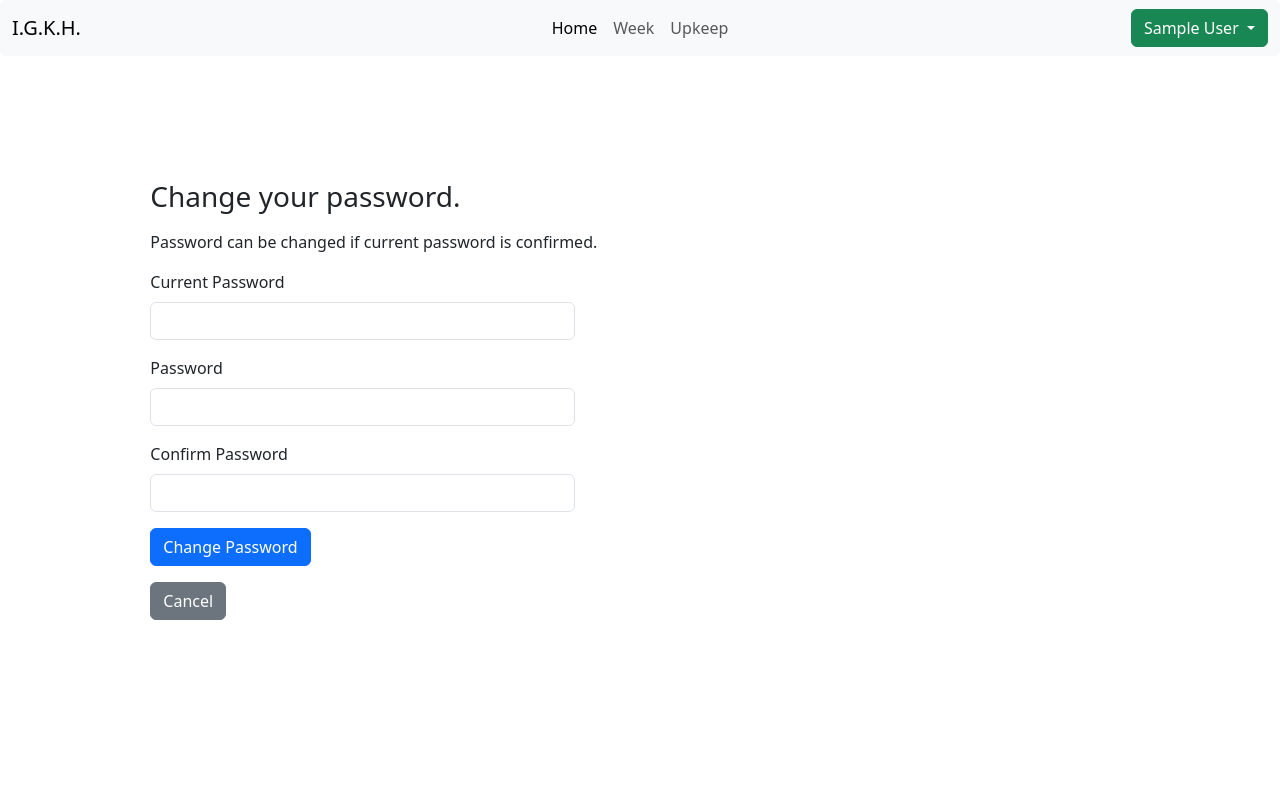
After one commit to YeTengji/project, a Flask app: page /change-password in a window 1280 px wide. The commit adds this page. Run offline with Flask 3, Linux system fonts and the light colour scheme; the visitor is signed in with stand-in values (Sample User, id 1).

Commit message:
feat: implement reset password and change password routes.

```diff
--- a/app.py
+++ b/app.py
@@ -9,8 +9,8 @@ from flask_wtf import CSRFProtect
 from sqlalchemy import select, or_, func
 from sqlalchemy.exc import SQLAlchemyError
 
-from models import db, User, UserTheme, ResetCode
-from forms import ForgotPasswordForm, LoginForm, ResetPasswordForm, SignUpForm, UserProfileForm, VerifyPasswordResetCodeForm
+from models import db, PreviousPassword, ResetCode, User, UserTheme
+from forms import ChangePasswordForm, ForgotPasswordForm, LoginForm, ResetPasswordForm, SignUpForm, UserProfileForm, VerifyPasswordResetCodeForm
 from context import inject_user_profile_form
 from helpers import generate_secure_code
 
@@ -198,7 +198,22 @@ def reset_password():
     if request.method == 'POST':
         if reset_password_form.validate_on_submit():
             user = db.session.get(User, user_id)
+
+            if user.has_used_password(reset_password_form.password.data):
+                flash('This password has been used in the past. Please create a different password.', 'danger')
+                return render_template('reset_password.html', reset_password_form=reset_password_form)
+
+            db.session.add(PreviousPassword(
+                user_id=user.id,
+                previous_password=user.password,
+                change_date=datetime.now(timezone.utc)
+            ))
             user.password = generate_password_hash(reset_password_form.password.data)
+            db.session.commit()
+            db.session.refresh(user)
+            if len(user.previous_passwords) > 5:
+                for p in sorted(user.previous_passwords, key=lambda p: p.change_date)[:-5]:
+                    db.session.delete(p)
             db.session.commit()
 
             session.pop('code_verified_user_id', None)
@@ -249,31 +264,67 @@ def dashboard():
 @app.route('/user-profile', methods=['GET', 'POST'])
 @login_required
 def user_profile():
-    form = UserProfileForm()
+    user_profile_form = UserProfileForm()
 
-    if form.validate_on_submit():
+    if user_profile_form.validate_on_submit():
 
         unchanged = (
-            form.first_name.data == current_user.first_name and
-            form.last_name.data == current_user.last_name and
-            form.username.data == current_user.username and
-            form.email.data == current_user.email
+            user_profile_form.first_name.data == current_user.first_name and
+            user_profile_form.last_name.data == current_user.last_name and
+            user_profile_form.username.data == current_user.username and
+            user_profile_form.email.data == current_user.email
         )
 
         if unchanged:
             flash("No changes detected.", "info")
             return redirect(url_for('dashboard'))
 
-        current_user.first_name = form.first_name.data
-        current_user.last_name = form.last_name.data
-        current_user.username = form.username.data
-        current_user.email = form.email.data
+        current_user.first_name = user_profile_form.first_name.data
+        current_user.last_name = user_profile_form.last_name.data
+        current_user.username = user_profile_form.username.data
+        current_user.email = user_profile_form.email.data
         db.session.commit()
 
         flash("Profile updated!", "success")
         return redirect(url_for('dashboard'))
 
-    return render_template('dashboard.html', user_profile_form=form, show_user_profile_modal=True)
+    return render_template('dashboard.html', user_profile_form=user_profile_form, show_user_profile_modal=True)
+
+@app.route('/change-password', methods=['GET', 'POST'])
+@login_required
+def change_password():
+    change_password_form = ChangePasswordForm()
+
+    if change_password_form.validate_on_submit():
+        user = current_user
+        if not check_password_hash(user.password, change_password_form.current_password.data):
+            flash('Incorrect current password.', 'danger')
+            return render_template('change_password.html', change_password_form=change_password_form)
+
+        if user.has_used_password(change_password_form.password.data):
+            flash('Please choose a different password.', 'danger')
+            change_password_form.password.data = ''
+            change_password_form.confirm_password.data = ''
+            return render_template('change_password.html', change_password_form=change_password_form)
+
+        db.session.add(PreviousPassword(
+            user_id=user.id,
+            previous_password=user.password,
+            change_date=datetime.now(timezone.utc)
+        ))
+
+        user.password = generate_password_hash(change_password_form.password.data)
+        db.session.commit()
+        db.session.refresh(user)
+        if len(user.previous_passwords) > 5:
+            for p in sorted(user.previous_passwords, key=lambda p: p.change_date)[:-5]:
+                db.session.delete(p)
+        db.session.commit()
+
+        flash('Password changed successfully.', 'success')
+        return redirect(url_for('dashboard'))
+
+    return render_template('change_password.html', change_password_form=change_password_form)
 
 
 
--- a/forms.py
+++ b/forms.py
@@ -86,3 +86,8 @@ class ResetPasswordForm(FlaskForm):
         EqualTo('password', message='Passwords must match')
         ])
     submit = SubmitField('Reset Password')
+
+class ChangePasswordForm(ResetPasswordForm):
+    form_type = HiddenField('Form Type', default='change-password')
+    current_password = PasswordField('Current Password', validators=[DataRequired()])
+    submit = SubmitField('Change Password')
--- a/models.py
+++ b/models.py
@@ -1,4 +1,6 @@
 from datetime import datetime, timezone
+from typing import List
+from werkzeug.security import check_password_hash
 from flask_login import UserMixin
 from flask_sqlalchemy import SQLAlchemy
 from sqlalchemy import String, DateTime, ForeignKey
@@ -22,6 +24,11 @@ class User(db.Model, UserMixin):
     update_date: Mapped[datetime] = mapped_column(DateTime(timezone=True), default=lambda: datetime.now(timezone.utc), onupdate=lambda: datetime.now(timezone.utc))
     theme = relationship('UserTheme', back_populates='user', cascade='all, delete-orphan', uselist=False)
     reset_codes = relationship('ResetCode', back_populates='user', cascade='all, delete-orphan')
+    previous_passwords: Mapped[List['PreviousPassword']] = relationship(back_populates='user', cascade='all, delete-orphan')
+
+    def has_used_password(self, raw_password: str, limit: int = 5) -> bool:
+        recent = sorted(self.previous_passwords, key=lambda p: p.change_date, reverse=True)[:limit]
+        return any(check_password_hash(p.previous_password, raw_password) for p in recent)
 
     def __repr__(self):
         return f'<User {self.username}>'
@@ -47,3 +54,12 @@ class ResetCode(db.Model):
 
     def is_expired(self) -> bool:
         return datetime.now(timezone.utc) > self.expiration
+
+class PreviousPassword(db.Model):
+    __tablename__ = 'previous_passwords'
+
+    id: Mapped[int] = mapped_column(primary_key=True)
+    user_id: Mapped[int] = mapped_column(ForeignKey('users.id'), nullable=False)
+    previous_password: Mapped[str] = mapped_column(String(256),nullable=False)
+    change_date: Mapped[datetime] = mapped_column(DateTime(timezone=True), default=lambda: datetime.now(timezone.utc))
+    user: Mapped['User'] = relationship(back_populates='previous_passwords')
--- /dev/null
+++ b/templates/change_password.html
@@ -0,0 +1,57 @@
+{% extends "layout.html" %}
+
+{% block title %}Change Password{% endblock %}
+
+{% block body %}
+
+<div class="container vh-100 d-flex justify-content-center align-items-center">
+    <div class="row">
+        <div class="col-md-8">
+            <div class="mb-3">
+                <h3>Change your password.</h3>
+            </div>
+            <div class="mb-3">
+                <p>Password can be changed if current password is confirmed.</p>
+            </div>
+
+            <form class="row g-3" method="POST" action="{{ url_for('change_password') }}">
+                {{ change_password_form.hidden_tag() }}
+
+                <div class="col-md-8">
+                    {{ change_password_form.current_password.label(class="form-label") }}
+                    {{ change_password_form.current_password(class="form-control") }}
+                    {% for error in change_password_form.current_password.errors %}
+                    <div class="text-danger">{{ error }}</div>
+                    {% endfor %}
+                </div>
+
+                <div class="col-md-8">
+                    {{ change_password_form.password.label(class="form-label") }}
+                    {{ change_password_form.password(class="form-control") }}
+                    {% for error in change_password_form.password.errors %}
+                    <div class="text-danger">{{ error }}</div>
+                    {% endfor %}
+                </div>
+
+                <div class="col-md-8">
+                    {{ change_password_form.confirm_password.label(class="form-label") }}
+                    {{ change_password_form.confirm_password(class="form-control") }}
+                    {% for error in change_password_form.confirm_password.errors %}
+                    <div class="text-danger">{{ error }}</div>
+                    {% endfor %}
+                </div>
+
+                <div>
+                    {{ change_password_form.submit(class="btn btn-primary") }}
+                </div>
+            </form>
+            <div>
+                <form method="GET" action="{{ url_for('dashboard') }}">
+                    <button type="submit" class="btn btn-secondary mt-3">Cancel</button>
+                </form>
+            </div>
+        </div>
+    </div>
+</div>
+
+{% endblock %}
--- a/templates/components/_user_profile_modal.html
+++ b/templates/components/_user_profile_modal.html
@@ -49,6 +49,7 @@
                 {% endif %}
             </div>
             <div class="modal-footer">
+                    <a role="button" class="btn btn-primary" href="{{ url_for('change_password') }}">Change Password</a>
                     <button class="btn btn-secondary" data-bs-dismiss="modal">Cancel</button>
             </div>
         </div>
--- a/templates/reset_password.html
+++ b/templates/reset_password.html
@@ -1,6 +1,6 @@
 {% extends "layout.html" %}
 
-{% block title %}Forgot Password{% endblock %}
+{% block title %}Reset Password{% endblock %}
 
 {% block body %}
 
```
